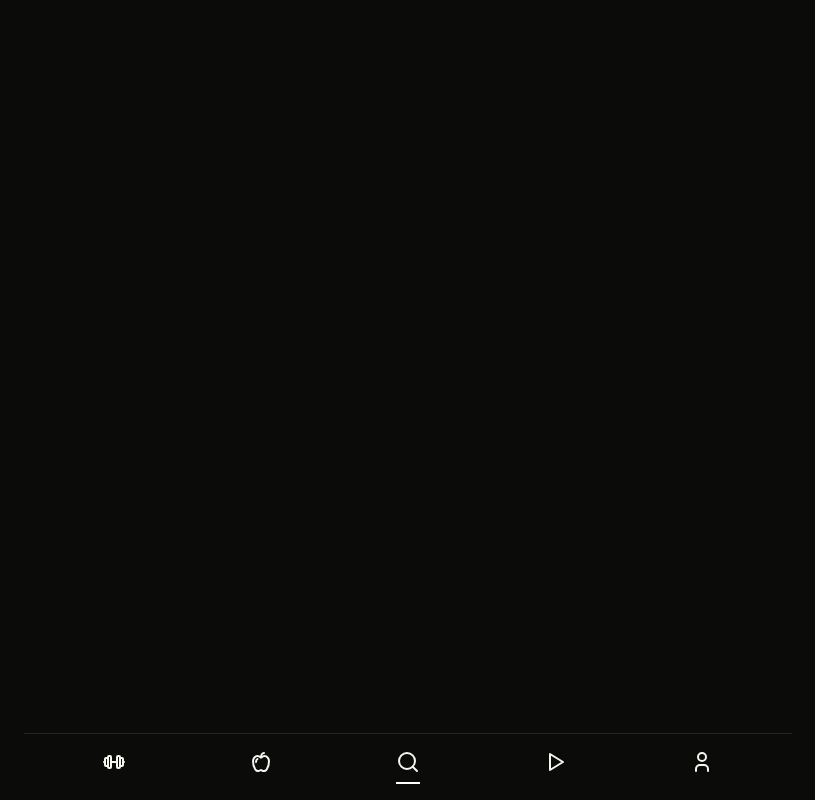
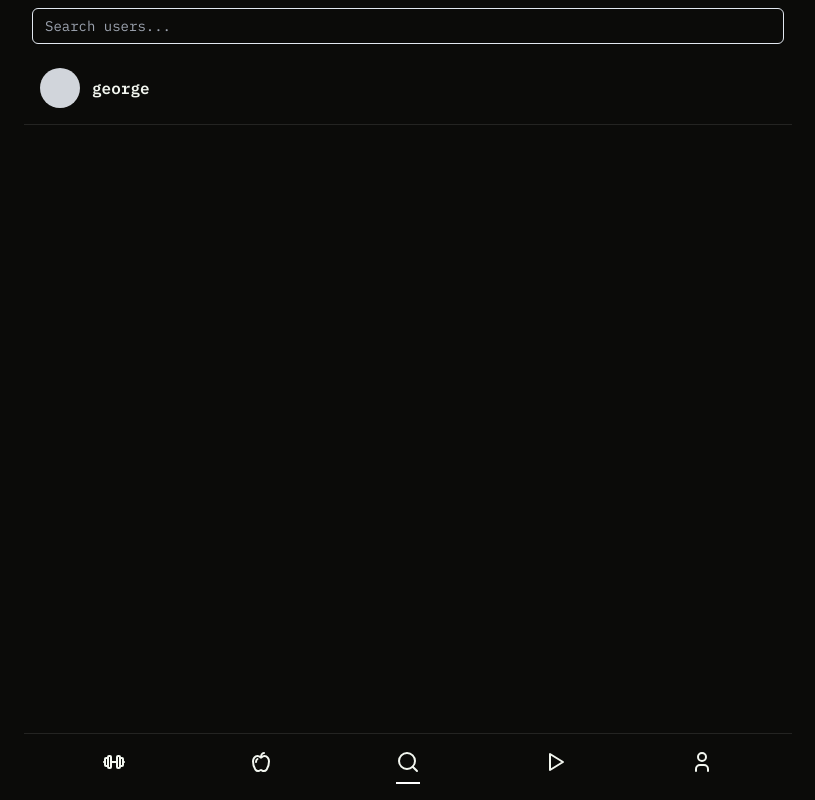
Before and after one commit to CEN3031-Group-8/GatorFit, a Next.js app in the folder frontend/: page /search in a window 1280 px wide. Shown: the whole page, without its empty margins (232-1047 px from the left). Built offline with nearby package versions, Linux system fonts and the light colour scheme.

Commit message:
added search functionality

```diff
--- a/frontend/src/actions/index.ts
+++ b/frontend/src/actions/index.ts
@@ -6,3 +6,4 @@ export * from './createWorkoutPlan'
 export * from './saveWorkout'
 export * from './getFeed'
 export * from './handleLike'
+export * from './searchUsers'
--- /dev/null
+++ b/frontend/src/actions/searchUsers.ts
@@ -0,0 +1,33 @@
+'use server'
+
+import { auth } from '@auth'
+
+export const searchUsers = async (query: string) => {
+ if (
+    typeof process.env.BACKEND_URL !== 'string' ||
+    typeof process.env.API_KEY !== 'string'
+  ) {
+    console.log('env error')
+    return { error: 'Something went wrong' }
+  }
+
+  const searchUsersUrl = process.env.BACKEND_URL + '/search-users/' + query
+  try {
+    const res = await fetch(searchUsersUrl, {
+      method: 'GET',
+      headers: {
+        'Content-Type': 'application/json',
+        'API-Key': process.env.API_KEY,
+      },
+    })
+
+    if (!res.ok) {
+      return false
+    } else {
+      const body = await res.json()
+      return body
+    }
+  } catch (error: any) {
+    return { error: error.message }
+  }
+}
--- a/frontend/src/app/(auth)/login/page.tsx
+++ b/frontend/src/app/(auth)/login/page.tsx
@@ -17,13 +17,13 @@ const LoginPage = () => (
 
     <LoginForm />
 
-    <button
+    {/* <button
       onClick={handleGoogleAuth}
       className='flex items-center w-full justify-center px-6 py-3 mt-4 text-gray-600 transition-colors duration-300 transform border rounded-lg dark:border-gray-700 dark:text-gray-200 hover:bg-gray-50 dark:hover:bg-gray-600'
     >
       <FcGoogle className='w-6 h-6 mx-2' />
       <span className='mx-2'>Continue with Google</span>
-    </button>
+    </button> */}
 
     <div className='mt-6 text-center '>
       <Link
--- a/frontend/src/app/(auth)/register/page.tsx
+++ b/frontend/src/app/(auth)/register/page.tsx
@@ -17,13 +17,13 @@ const RegisterPage = () => (
 
     <RegisterForm />
 
-    <button
+    {/* <button
       onClick={handleGoogleAuth}
       className='flex items-center w-full justify-center px-6 py-3 mt-4 text-gray-600 transition-colors duration-300 transform border rounded-lg dark:border-gray-700 dark:text-gray-200 hover:bg-gray-50 dark:hover:bg-gray-600'
     >
       <FcGoogle className='w-6 h-6 mx-2' />
       <span className='mx-2'>Continue with Google</span>
-    </button>
+    </button> */}
 
     <div className='mt-6 text-center '>
       <Link
--- a/frontend/src/app/(protected)/search/page.tsx
+++ b/frontend/src/app/(protected)/search/page.tsx
@@ -1,9 +1,10 @@
-import { searchComponent } from './searchComponent'
+import { searchUsers } from '@/actions/searchUsers';
+import { SearchComponent } from './searchComponent'
 
-const search = () => {
+const search = async () => {
     return(
         <div>
-            <searchComponent/>
+            <SearchComponent/>
         </div>
     )
 }
--- a/frontend/src/app/(protected)/search/searchComponent.tsx
+++ b/frontend/src/app/(protected)/search/searchComponent.tsx
@@ -1,4 +1,8 @@
+"use client"
+
+import { Input } from "@/components/ui/input";
 import { useState } from "react";
+import { searchUsers } from "@/actions/searchUsers";
 
 class User {
   username: string
@@ -12,50 +16,46 @@ class User {
   }
 }
 
-export const searchComponent = () => {
+const UserComponent = (user: any) => {
+  user = user.user
+  return (
+    <div className="p-4 flex items-center border-b border-white border-opacity-10">
+        {user.profilePicture ? (
+          <img
+            src={user.profilePicture}
+            alt="Profile"
+            className="w-10 h-10 rounded-full mr-3 object-cover"
+          />
+        ) : (
+          <div className="w-10 h-10 bg-gray-300 rounded-full mr-3"></div>
+        )}
+          <p className="font-semibold">{user.username}</p>
+    </div>
+  )
+}
+
+export function SearchComponent() {
   const [query, setQuery] = useState("");
   const [users, setUsers] = useState([new User()]);
 
-  const searchUsers = async () => {
-    try {
-    //   const response = await axios.get("http://localhost:5000/api/users", {
-    //     params: { query },
-    //   });
-    //   setUsers(response.data);
-    } catch (err) {
-      console.error(err);
+  async function handleInputChange (e: any) {
+    const search = e.target.value
+    const newQuery = search;
+    setQuery(newQuery)
+    if(search.length <= 0) return
+    const newUsers = await searchUsers(newQuery)
+    setUsers(newUsers)
   }
-  };
+
+
   return (
-    <div className="min-h-screen bg-gray-100 flex flex-col items-center py-10">
-      <h1 className="text-2xl font-bold mb-4">User Search</h1>
-      <div className="flex space-x-2 mb-6">
-        <input
-          type="text"
-          placeholder="Search by name"
-          className="p-2 border border-gray-300 rounded"
-          value={query}
-          onChange={(e) => setQuery(e.target.value)}
-        />
-        <button
-          onClick={searchUsers}
-          className="bg-blue-500 text-white px-4 py-2 rounded"
-        >
-          Search
-        </button>
+    <div>
+      <div className="p-2">
+        <Input placeholder="Search users..." className="" value={query} onChange={handleInputChange}></Input>
       </div>
-      <div className="w-full max-w-md bg-white shadow-md rounded p-4">
-        {users.length > 0 ? (
-          users.map((user) => (
-            <div key={user._id} className="border-b py-2">
-              <p className="text-lg font-semibold">{user.username}</p>
-              <p className="text-sm text-gray-600">{user.email}</p>
+        {users.map((user) => (
+          <UserComponent key={user._id} user={user}/>
+        ))}
     </div>
-          ))
-        ) : (
-          <p className="text-gray-500">No users found</p>
-        )}
-      </div>
-    </div>
-  );
+  )
 }
```
Also changed, not shown: 1 other file (tests, documents, lock files or other folders). Lines whose indentation alone changed are shown as unchanged.
